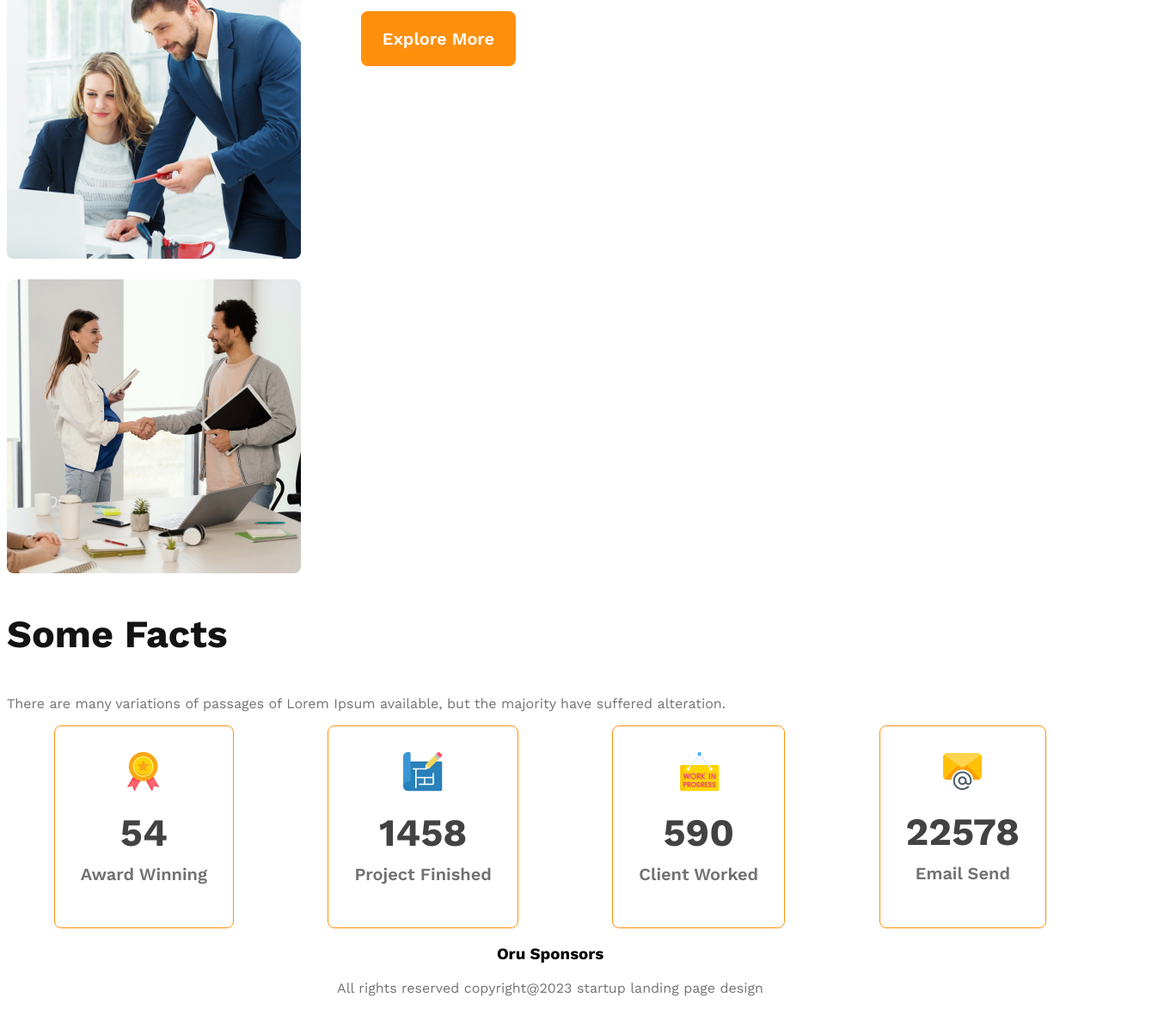
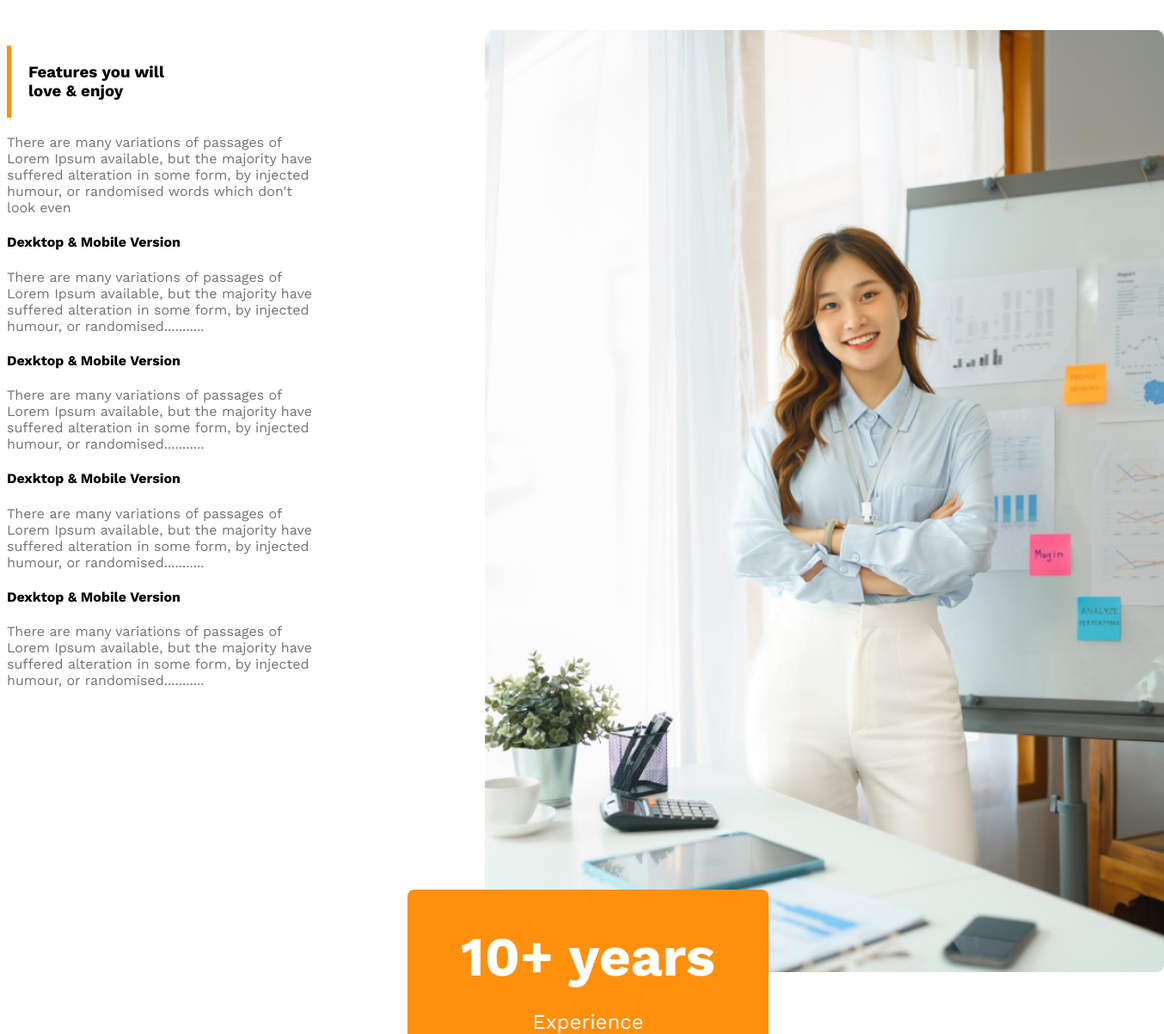
Before and after one commit to NazrulBoston/architect-webside-one, a plain HTML site: page index.html in a window 1280 px wide. Shown: the part 1941-3144 px from the top of the page at 86% size, 1354 px wide, since content can reach past the window. Drawn offline with nearby package versions, Linux system fonts and the light colour scheme.

Commit message:
features added

```diff
--- a/index.html
+++ b/index.html
@@ -63,7 +63,34 @@
 
         <!-- Features section started here -->
         <section class="features">
+            <div class="features-content">
+                <h3 class="section-title">Features you will <br>love & enjoy</h3>
+                <p class="text-gray-color">There are many variations of passages of Lorem Ipsum available, but the majority have suffered alteration in some form, by injected humour, or randomised words which don't look even</p>
+                <div class="card">
+                    <h4>Dexktop & Mobile Version</h4>
+                    <p class="text-gray-color">There are many variations of passages of Lorem Ipsum available, but the majority have suffered alteration in some form, by injected humour, or randomised...........</p>
+                </div>
+                <div class="card">
+                    <h4>Dexktop & Mobile Version</h4>
+                    <p class="text-gray-color">There are many variations of passages of Lorem Ipsum available, but the majority have suffered alteration in some form, by injected humour, or randomised...........</p>
+                </div>
+                <div class="card">
+                    <h4>Dexktop & Mobile Version</h4>
+                    <p class="text-gray-color">There are many variations of passages of Lorem Ipsum available, but the majority have suffered alteration in some form, by injected humour, or randomised...........</p>
+                </div>
+                <div class="card">
+                    <h4>Dexktop & Mobile Version</h4>
+                    <p class="text-gray-color">There are many variations of passages of Lorem Ipsum available, but the majority have suffered alteration in some form, by injected humour, or randomised...........</p>
+                </div>
+            </div>
+            <div class="features-img">
+                <img src="images/architect.png" alt="">
+                <div class="ten-years-badge">
+                    <h2>10+ years </h2>
+                    <p>Experience</p>
 
+                </div>
+            </div>
         </section>
 
         <!-- Facts section -->
@@ -109,6 +136,7 @@
                 <img src="images/sponsors/figma.png" alt="">
             </div>
         </section>
+        <!-- sponsors section end -->
 
 
     </main>
--- a/styles/index.css
+++ b/styles/index.css
@@ -106,7 +106,7 @@ main {
 
 .team-img-container {
     display: grid;
-    grid-template: repeat(2, 1fr);
+    grid-template-columns: repeat(2, 1fr);
     gap: 1.5em;
 }
 
@@ -127,6 +127,48 @@ main {
     color: #FF900E;
     font-weight: 700;
 }
+
+/* Features section styles */
+.features {
+    margin-top: 100px;
+    display: flex;
+    gap: 100px
+}
+
+
+.features .section-title {
+    border-left: 5px solid #FF900E;
+    padding: 20px;
+
+}
+
+.features-img img {
+    height: 90%;
+    margin-left: 90px;
+}
+
+.ten-years-badge {
+    border-radius: 8px;
+    background: #FF900E;
+    color: #FFF;
+    width: 340px;
+    padding: 40px;
+    text-align: center;
+    position: relative;
+    bottom: 100px;
+
+}
+
+.ten-years-badge h2 {
+    font-size: 4rem;
+    margin: 0;
+}
+
+.ten-years-badge p {
+    font-size: 1.5rem;
+}
+
+
 
 /* facts section */
 
@@ -170,10 +212,10 @@ main {
     display: flex;
     justify-content: space-evenly;
     align-items: center;
-    gap:40px;
+    gap: 40px;
 }
 
-.sponsors-img-container img{
+.sponsors-img-container img {
     width: 165px;
 
 }
@@ -197,8 +239,20 @@ main {
     nav,
     .team-container,
     .facts-card-container,
-    .sponsors-img-container {
+    .sponsors-img-container,
+    .features {
         flex-direction: column;
+    }
+
+    .features-img img{
+        width: 90%;
+        margin-left:0;
+    }
+
+    .ten-years-badge{
+        position: static;
+        width: 300px;
+
     }
 
     .team-img-container {
@@ -226,6 +280,7 @@ main {
 
     nav,
     .team-container,
+    .features,
     .sponsors-img-container {
         flex-direction: column;
 
```
